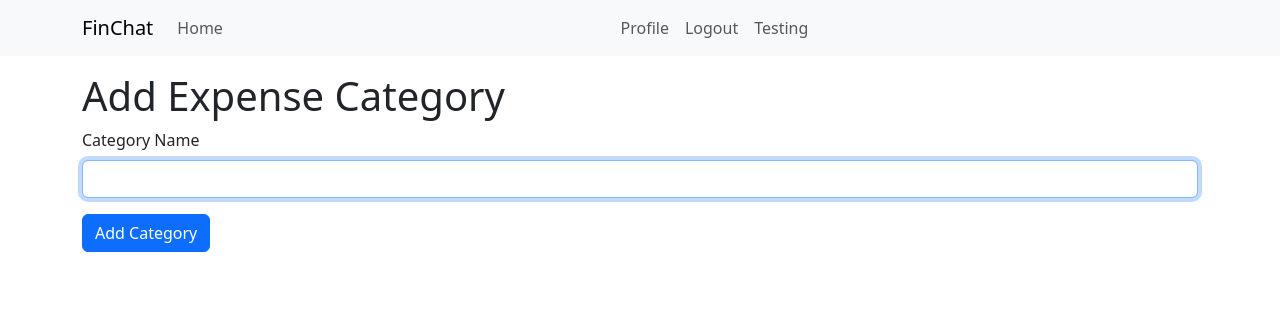
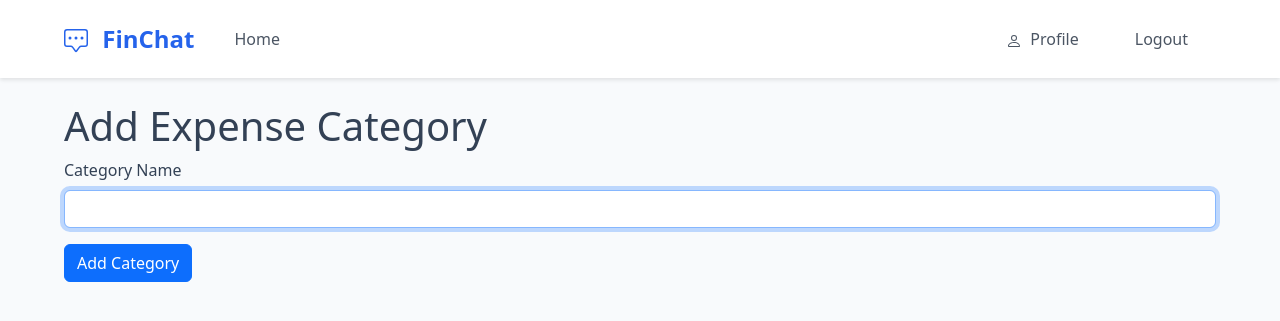
Before and after one commit to mehrinshamim/finchat-FinanceTracker, a Flask app: page /add-expense-category in a window 1280 px wide. Shown: the top 321 px of the page. Run offline with Flask 3, Linux system fonts and the light colour scheme; the visitor is signed in with stand-in values (Sample User, id 1); some libraries are stand-ins or nearby versions.

Commit message:
improved navbar

```diff
--- a/server/app/templates/base.html
+++ b/server/app/templates/base.html
@@ -1,5 +1,6 @@
 <!doctype html>
-<html>
+<html lang="en">
+
 <head>
   <meta charset="utf-8">
   <meta name="viewport" content="width=device-width, initial-scale=1">
@@ -8,68 +9,161 @@
   {% else %}
   <title>Welcome to FinChat</title>
   {% endif %}
-        <link
-        href="https://cdn.jsdelivr.net/npm/bootstrap@5.3.2/dist/css/bootstrap.min.css"
-        rel="stylesheet"
-        integrity="sha384-T3c6CoIi6uLrA9TneNEoa7RxnatzjcDSCmG1MXxSR1GAsXEV/Dwwykc2MPK8M2HN"
-        crossorigin="anonymous">
+  <!-- Bootstrap CSS -->
+  <link href="https://cdn.jsdelivr.net/npm/bootstrap@5.3.2/dist/css/bootstrap.min.css" rel="stylesheet">
+  <!-- Custom CSS -->
+  <style>
+    :root {
+      --primary-color: #2563eb;
+      --secondary-color: #1e40af;
+    }
+
+    .navbar {
+      background-color: white !important;
+      box-shadow: 0 2px 4px rgba(0, 0, 0, 0.1);
+      padding: 1rem 0;
+    }
+
+    .navbar-brand {
+      font-size: 1.5rem;
+      font-weight: 600;
+      color: var(--primary-color) !important;
+    }
+
+    .nav-link {
+      font-weight: 500;
+      color: #4b5563 !important;
+      transition: all 0.3s ease;
+      margin: 0 0.5rem;
+      padding: 0.5rem 1rem !important;
+      border-radius: 0.5rem;
+    }
+
+    .nav-link:hover {
+      color: var(--primary-color) !important;
+      background-color: #f3f4f6;
+    }
+
+    .alert {
+      border-radius: 0.75rem;
+      border: none;
+      box-shadow: 0 2px 4px rgba(0, 0, 0, 0.05);
+    }
+
+    .alert-info {
+      background-color: #e0f2fe;
+      color: #0369a1;
+    }
+
+    .container {
+      max-width: 1200px;
+      padding: 0 1.5rem;
+    }
+
+    body {
+      background-color: #f8fafc;
+      color: #334155;
+    }
+
+    /* Active link styling */
+    .nav-link.active {
+      background-color: #e0f2fe;
+      color: var(--primary-color) !important;
+    }
+
+    /* Auth buttons */
+    .auth-buttons .nav-link {
+      padding: 0.5rem 1.25rem !important;
+    }
+
+    .auth-buttons .nav-link[href*="login"] {
+      background-color: var(--primary-color);
+      color: white !important;
+    }
+
+    .auth-buttons .nav-link[href*="login"]:hover {
+      background-color: var(--secondary-color);
+    }
+
+    .auth-buttons .nav-link[href*="register"] {
+      border: 1px solid var(--primary-color);
+      color: var(--primary-color) !important;
+    }
+
+    .auth-buttons .nav-link[href*="register"]:hover {
+      background-color: var(--primary-color);
+      color: white !important;
+    }
+  </style>
 </head>
+
 <body>
-        <nav class="navbar navbar-expand-lg bg-body-tertiary">
+  <nav class="navbar navbar-expand-lg sticky-top">
     <div class="container">
-              <a class="navbar-brand" href="{{ url_for('index') }}">FinChat</a>
-              <button class="navbar-toggler" type="button" data-bs-toggle="collapse" data-bs-target="#navbarSupportedContent" aria-controls="navbarSupportedContent" aria-expanded="false" aria-label="Toggle navigation">
+      <a class="navbar-brand" href="{{ url_for('index') }}">
+        <svg xmlns="http://www.w3.org/2000/svg" width="24" height="24" fill="currentColor"
+          class="bi bi-chat-square-dots me-2" viewBox="0 0 16 16">
+          <path
+            d="M14 1a1 1 0 0 1 1 1v8a1 1 0 0 1-1 1h-2.5a2 2 0 0 0-1.6.8L8 14.333 6.1 11.8a2 2 0 0 0-1.6-.8H2a1 1 0 0 1-1-1V2a1 1 0 0 1 1-1zM2 0a2 2 0 0 0-2 2v8a2 2 0 0 0 2 2h2.5a1 1 0 0 1 .8.4l1.9 2.533a1 1 0 0 0 1.6 0l1.9-2.533a1 1 0 0 1 .8-.4H14a2 2 0 0 0 2-2V2a2 2 0 0 0-2-2z" />
+          <path d="M5 6a1 1 0 1 1-2 0 1 1 0 0 1 2 0m4 0a1 1 0 1 1-2 0 1 1 0 0 1 2 0m4 0a1 1 0 1 1-2 0 1 1 0 0 1 2 0" />
+        </svg>
+        FinChat
+      </a>
+      <button class="navbar-toggler" type="button" data-bs-toggle="collapse" data-bs-target="#navbarSupportedContent">
         <span class="navbar-toggler-icon"></span>
       </button>
       <div class="collapse navbar-collapse" id="navbarSupportedContent">
-                <ul class="navbar-nav me-auto mb-2 mb-lg-0">
+        <ul class="navbar-nav me-auto">
           <li class="nav-item">
-                    <a class="nav-link" aria-current="page" href="{{ url_for('index') }}">Home</a>
+            <a class="nav-link {{ 'active' if request.endpoint == 'index' }}" href="{{ url_for('index') }}">Home</a>
           </li>
         </ul>
-                <ul class="navbar-nav mb-2 mb-lg-0">
+        <ul class="navbar-nav auth-buttons">
           {% if current_user.is_anonymous %}
           <li class="nav-item">
-                    <a class="nav-link" aria-current="page" href="{{ url_for('login') }}">Login</a>
+            <a class="nav-link" href="{{ url_for('register') }}">Register</a>
           </li>
           <li class="nav-item">
-                    <a class="nav-link" aria-current="page" href="{{ url_for('register') }}">Register</a>
+            <a class="nav-link" href="{{ url_for('login') }}">Login</a>
           </li>
           {% else %}
           <li class="nav-item">
-                    <a class="nav-link" aria-current="page" href="{{ url_for('user', username=current_user.username) }}">Profile</a>
+            <a class="nav-link {{ 'active' if request.endpoint == 'user' }}"
+              href="{{ url_for('user', username=current_user.username) }}">
+              <svg xmlns="http://www.w3.org/2000/svg" width="16" height="16" fill="currentColor"
+                class="bi bi-person me-1" viewBox="0 0 16 16">
+                <path
+                  d="M8 8a3 3 0 1 0 0-6 3 3 0 0 0 0 6m2-3a2 2 0 1 1-4 0 2 2 0 0 1 4 0m4 8c0 1-1 1-1 1H3s-1 0-1-1 1-4 6-4 6 3 6 4m-1-.004c-.001-.246-.154-.986-.832-1.664C11.516 10.68 10.289 10 8 10s-3.516.68-4.168 1.332c-.678.678-.83 1.418-.832 1.664z" />
+              </svg>
+              Profile
+            </a>
           </li>
           <li class="nav-item">
-                    <a class="nav-link" aria-current="page" href="{{ url_for('logout') }}">Logout</a>
+            <a class="nav-link" href="{{ url_for('logout') }}">Logout</a>
           </li>
           {% endif %}
-                  </ul>
-                  <ul class="navbar-nav me-auto mb-2 mb-lg-0">
-                    <li class="nav-item">
-                      <a class="nav-link" aria-current="page" href="{{ url_for('testing') }}">Testing</a>
-                    </li>
         </ul>
       </div>
     </div>
   </nav>
 
-        <div class="container mt-3">
+  <div class="container mt-4">
     {% with messages = get_flashed_messages() %}
     {% if messages %}
     {% for message in messages %}
-              <div class="alert alert-info" role="alert">{{ message }}</div>
+    <div class="alert alert-info alert-dismissible fade show" role="alert">
+      {{ message }}
+      <button type="button" class="btn-close" data-bs-dismiss="alert" aria-label="Close"></button>
+    </div>
     {% endfor %}
     {% endif %}
     {% endwith %}
     {% block content %}{% endblock %}
   </div>
 
-        {% block scripts %}  {% endblock %}  <!--optional dk if we'll need it -->
-        <script
-            src="https://cdn.jsdelivr.net/npm/bootstrap@5.3.2/dist/js/bootstrap.bundle.min.js"
-            integrity="sha384-C6RzsynM9kWDrMNeT87bh95OGNyZPhcTNXj1NW7RuBCsyN/o0jlpcV8Qyq46cDfL"
-            crossorigin="anonymous">
-        </script>
+  {% block scripts %}{% endblock %}
+  <script src="https://cdn.jsdelivr.net/npm/bootstrap@5.3.2/dist/js/bootstrap.bundle.min.js"></script>
   <script src="{{ url_for('static', filename='js/scripts.js') }}"></script>
 </body>
+
 </html>
```
Also changed, not shown: server/app.db. Lines whose indentation alone changed are shown as unchanged.
